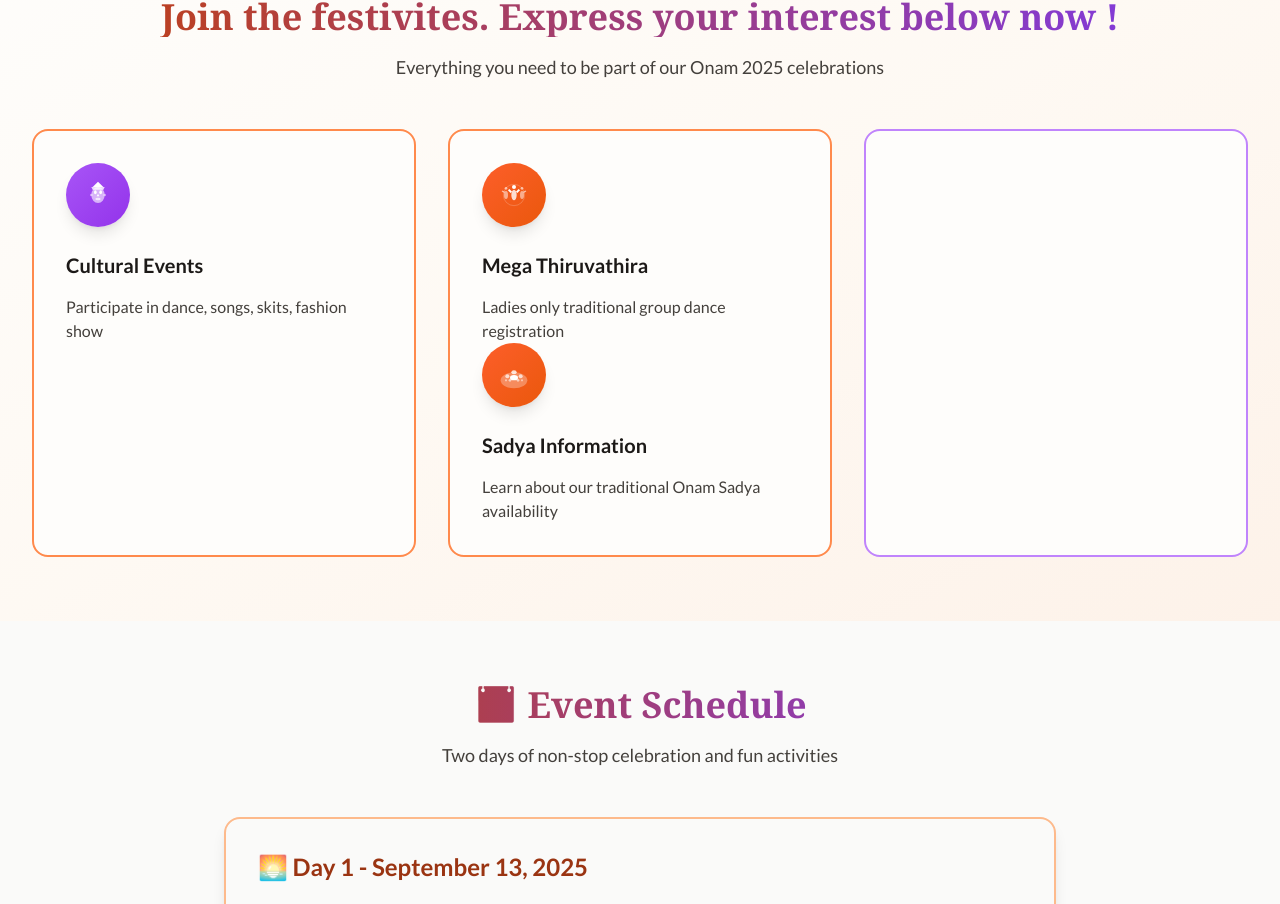
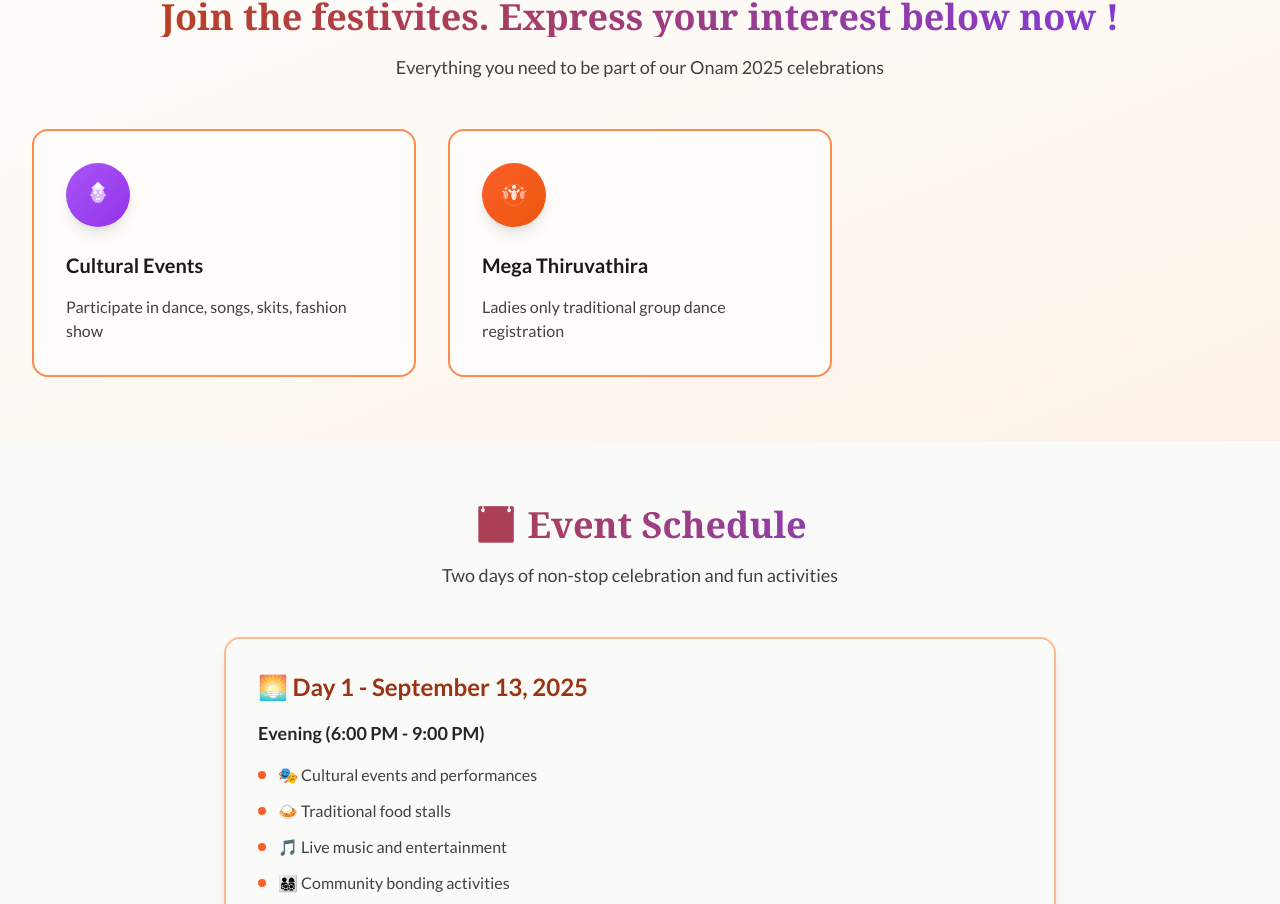
Before and after one commit to ebyed/InfinityMalayalees, a React (Vite) app: page /onam-2025 in a window 1280 px wide. Shown: the part 1119-2023 px from the top of the page. Built offline with nearby package versions, Linux system fonts and the light colour scheme; no server answers.

Commit message:
Updated Onam2025.tsx

```diff
--- a/src/pages/Onam2025.tsx
+++ b/src/pages/Onam2025.tsx
@@ -141,24 +141,7 @@ const Onam2025: React.FC = () => {
                   <p className="text-stone-700 dark:text-stone-200 font-medium">
                     Ladies only traditional group dance registration
                   </p>
-
-                                    <div className="w-16 h-16 bg-gradient-to-br from-terracotta-500 to-terracotta-600 rounded-full flex items-center justify-center mb-6 group-hover:scale-110 transition-transform duration-200 shadow-lg">
-                    <SadyaIcon size={32} className="text-white" />
-                  </div>
-                  <h3 className="text-xl font-bold text-stone-900 dark:text-stone-100 mb-4">
-                    Sadya Information
-                  </h3>
-                  <p className="text-stone-700 dark:text-stone-200 font-medium">
-                    Learn about our traditional Onam Sadya availability
-                  </p>
                 </div>
-
-                <div
-                  onClick={() => setActiveTab('events')}
-                  className="group cursor-pointer bg-sand-50 dark:bg-charcoal-800 rounded-2xl p-8 border-2 border-plum-400 dark:border-plum-500 hover:shadow-2xl transform hover:scale-105 transition-all duration-300"
-                >
-                </div>
-
               </div>
             </div>
 
```
